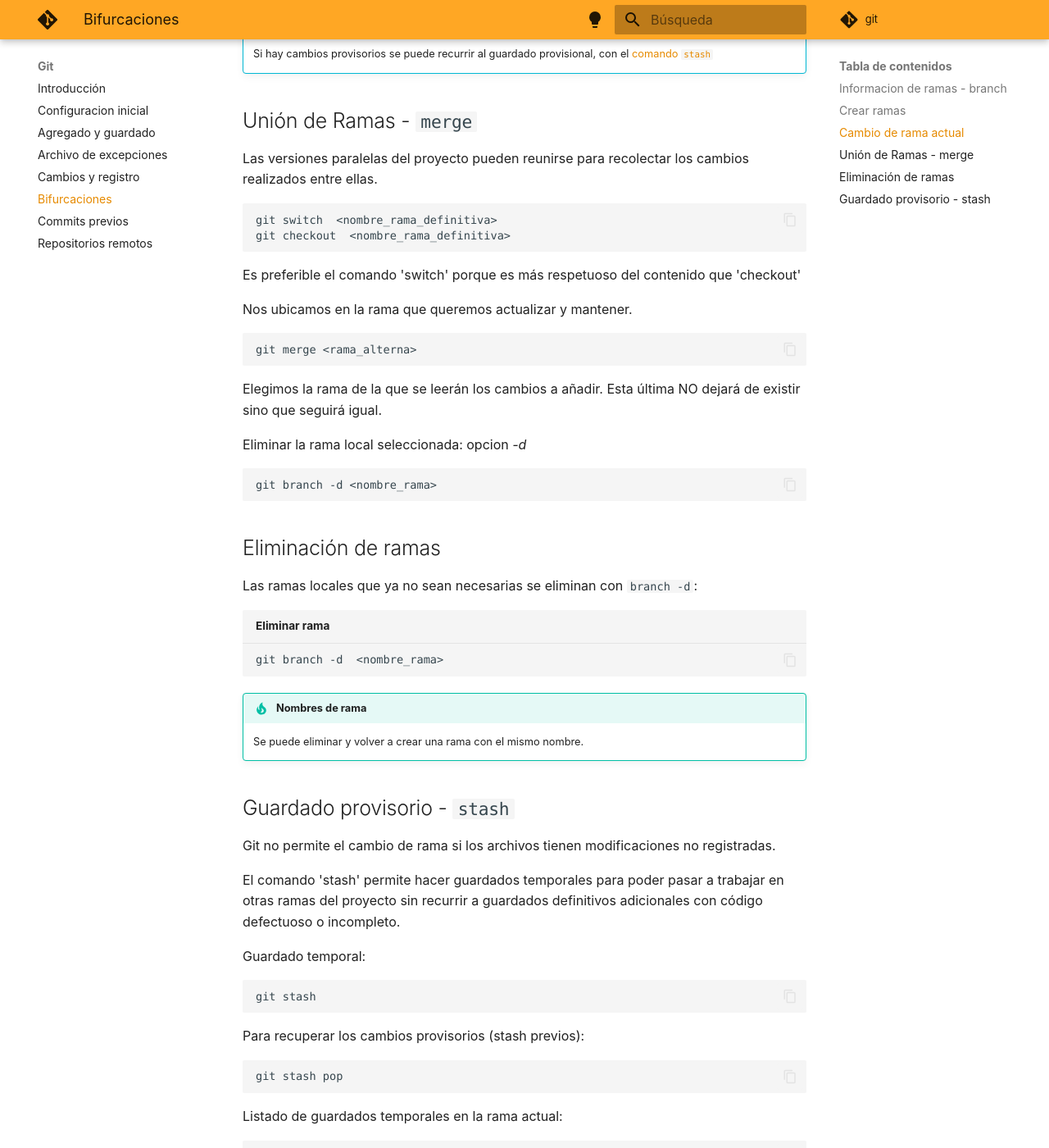
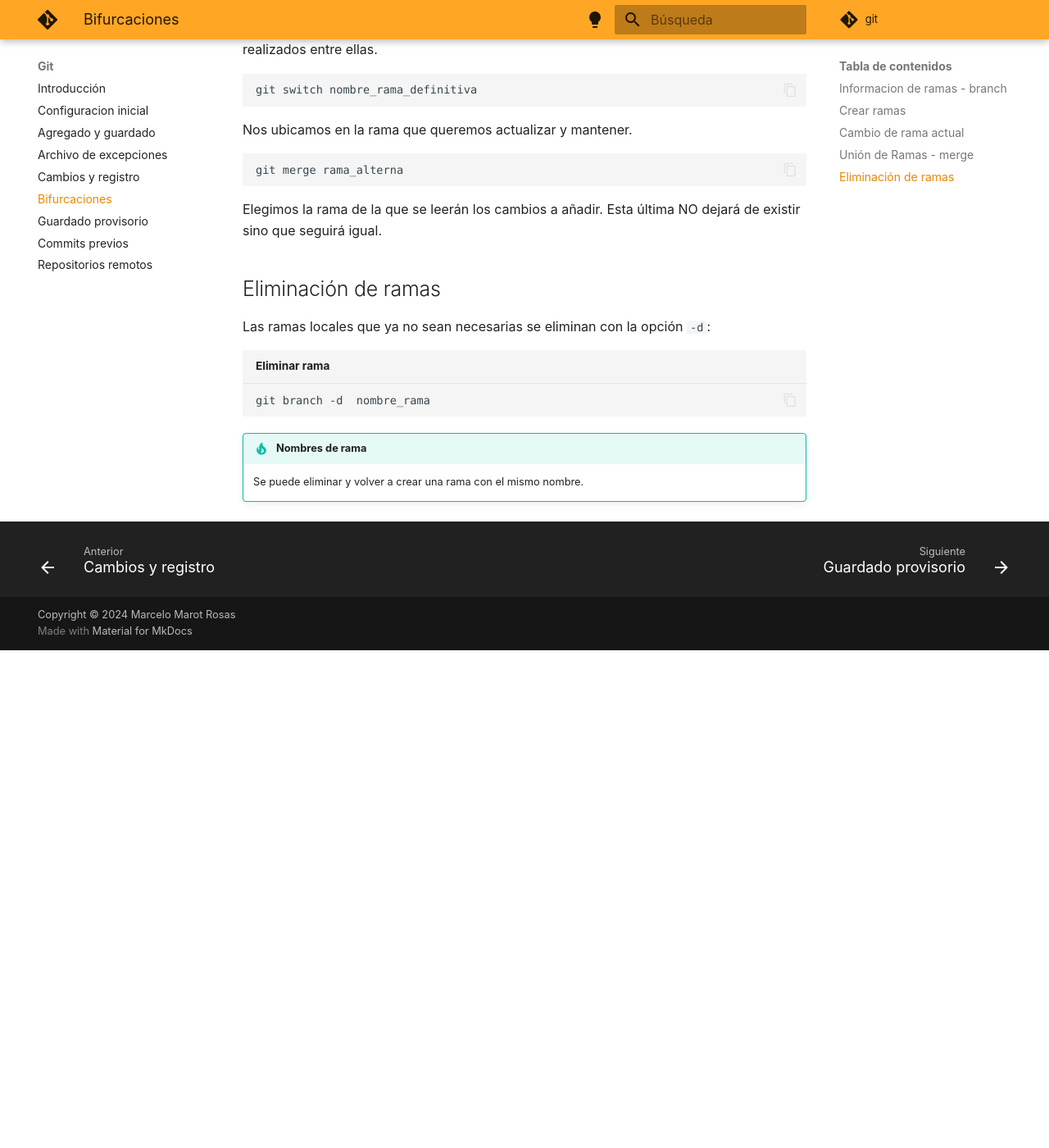
Before and after one commit to alejrot/git, an MkDocs documentation site: the page built from docs/git/bifurcaciones.md, in a window 1280 px wide and 1400 px high, scrolled down 1406 px. Shown: the whole window at 82% size. Built offline with MkDocs 1.6.1 and Material for MkDocs 9.7.7, drawn with Linux system fonts in a browser that asks for light colours; comment, search, counter and statistics services are not loaded; after the commit the page ends 2199 px from its top, so only the background shows below that; some of the changed text lies outside the part shown.

Commit message:
revisión de contenidos 4

````diff
--- a/docs/git/bifurcaciones.md
+++ b/docs/git/bifurcaciones.md
@@ -29,26 +29,20 @@ git branch
 Para crear una nueva rama en el proyecto:
 
 ```bash
-git branch <nombre_nueva_rama>
+git branch nombre_nueva_rama
 ```
-
-Crear una nueva rama con el nombre indicado y pasa a la misma:
-```bash
-git checkout -b  <nombre_nueva_rama>
-```
-en este caso *git* nos pasa a la nueva rama automaticamente.
 
 ## Cambio de rama actual
 
 Conmuta a la rama elegida del proyecto:
+
 ```bash
-git checkout  <nombre_rama>
-git switch    <nombre_rama>
+git switch nombre_rama
 ```
 
 Renombrar una rama:
 ```bash
-git branch -m <nombre_rama>  <nuevo_nombre_rama>
+git branch -m nombre_rama nuevo_nombre_rama
 ```
 Ejemplo:  de master a main
 ```bash
@@ -66,61 +60,25 @@ git branch -m master main
 
 Las versiones paralelas del proyecto pueden reunirse para recolectar los cambios realizados entre ellas.
 ```bash
-git switch  <nombre_rama_definitiva>
-git checkout  <nombre_rama_definitiva>
+git switch nombre_rama_definitiva
 ```
+<!--
 Es preferible el comando 'switch' porque es más respetuoso del contenido que 'checkout'
-
+-->
 Nos ubicamos en la rama que queremos actualizar y mantener.
 ```bash
-git merge <rama_alterna>
+git merge rama_alterna
 ```
 Elegimos la rama de la que se leerán los cambios a añadir. Esta última NO dejará de existir sino que seguirá igual.
-
-Eliminar la rama local seleccionada: opcion *-d*
-```bash
-git branch -d <nombre_rama>
-```
-<!-- Requiere que ésta haya sido pusheada y fusionada con la rama remota. -->
 
 
 ## Eliminación de ramas
 
-Las ramas locales que ya no sean necesarias se eliminan con `branch -d`:
+Las ramas locales que ya no sean necesarias se eliminan con la opción `-d`:
 
 ```bash title="Eliminar rama"
-git branch -d  <nombre_rama>
+git branch -d  nombre_rama
 ```
 
 !!! tip "Nombres de rama"
     Se puede eliminar y volver a crear una rama con el mismo nombre.
-
-
-
-## Guardado provisorio - `stash`
-
-Git no permite el cambio de rama si los archivos tienen modificaciones no registradas.
-
-El comando 'stash' permite hacer guardados temporales para poder pasar a trabajar en otras ramas del proyecto sin recurrir a guardados definitivos adicionales con código defectuoso o incompleto.
-
-Guardado temporal:
-```bash
-git stash
-```
-
-Para recuperar los cambios provisorios (stash previos):
-```bash
-git stash pop
-```
-Listado de guardados temporales en la rama actual:
-```bash
-git stash list
-```
-Para ver los 'stash' en todo el proyecto:
-```bash
-git status --show-stash
-```
-Descarte de cambios provisorios:
-```bash
-git stash clear
-```
--- a/mkdocs.yml
+++ b/mkdocs.yml
@@ -158,6 +158,7 @@ nav:
     - Archivo de excepciones: git/gitignore.md
     - Cambios y registro: git/cambios_registro.md
     - Bifurcaciones: git/bifurcaciones.md
+    - Guardado provisorio: git/stash.md
     - Commits previos:  git/commits_previos.md
     - Repositorios remotos: git/repositorio_remoto.md
 
@@ -165,7 +166,10 @@ nav:
   - Extras:
     - Comandos Bash: extra/comandos.md
     - Taller Midudev: extra/taller_midu.md
+    - Comando checkout: extra/checkout.md
+
     - Alias y Comandos personalizados: git/alias_comandos.md
+
 
   - Borradores:
     - borradores/comandos_bash.md
````
Also changed, not shown: docs/extra/checkout.md (added, +41 -0 lines), docs/git/alias_comandos.md (+1 -1 lines), docs/git/cambios_registro.md (+1 -1 lines), docs/git/stash.md (added, +36 -0 lines), docs/git/uso_basico.md (+1 -1 lines).
